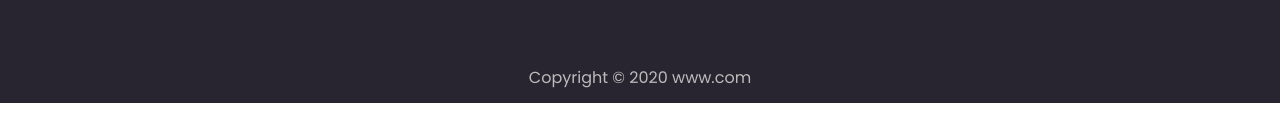
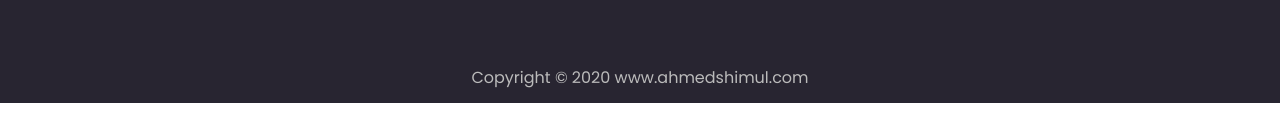
Before and after one commit to shimulahmed001/E-School, a plain HTML site: page index.html in a window 1280 px wide. Shown: the part 2186-2302 px from the top of the page. Drawn offline with Linux system fonts and the light colour scheme.

Commit message:
Update index.html

```diff
--- a/index.html
+++ b/index.html
@@ -247,7 +247,7 @@
         </div>
       </div>
     </div>
-    <p class="addrs">Copyright © 2020 www.com</p>
+    <p class="addrs">Copyright © 2020 www.ahmedshimul.com</p>
   </footer>
 
   <!-- js links -->
```
